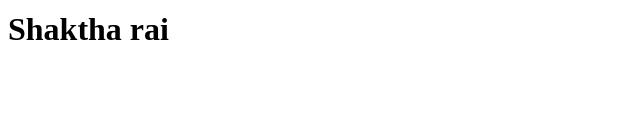
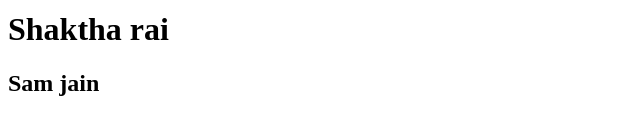
Before and after one commit to Steve154-SJ/securityguard-system, a plain HTML site: page index1.html in a window 1280 px wide. Shown: the part 361-496 px from the top of the page, without its empty margins (0-640 px from the left). Drawn offline with Linux system fonts and the light colour scheme.

Commit message:
Sam Added Back

```diff
--- a/index1.html
+++ b/index1.html
@@ -11,6 +11,7 @@
             <h1>mokshith</h1>
             <h1>vasoon rai</h1>
             <h1>Shaktha rai</h1>
+            <h2>Sam jain</h2>
         </body>
     </head>
 </html>
```
